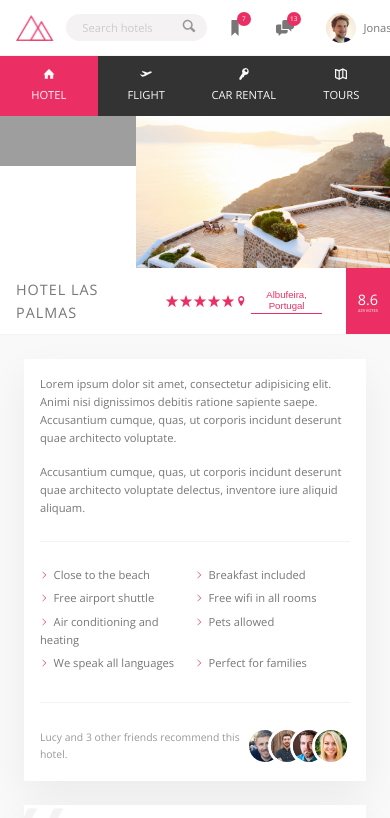
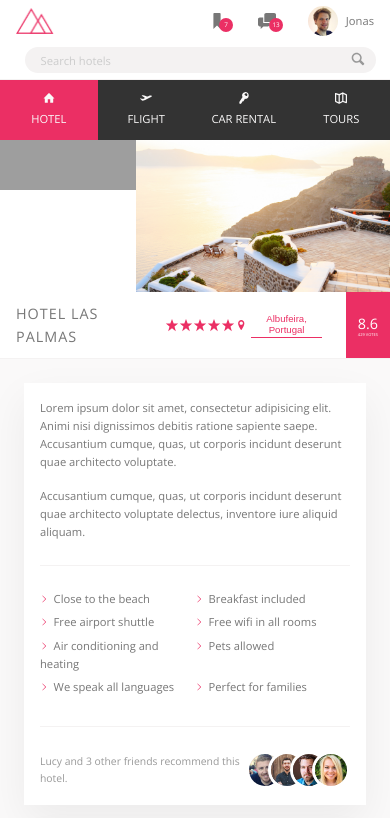
Before and after one commit to jiangmichael1/Learning-Sass-Flexbox-Trillo, a plain HTML site: page index.html in a window 390 px wide. Shown: the top 818 px of the page. Drawn offline with nearby package versions, Linux system fonts and the light colour scheme; grey boxes are pictures that could not be loaded.

Commit message:
cleaned up search bar

```diff
--- a/css/style.css
+++ b/css/style.css
@@ -65,6 +65,11 @@ body {
   display: flex;
   justify-content: space-between;
   align-items: center; }
+  @media only screen and (max-width: 31.25em) {
+    .header {
+      flex-wrap: wrap;
+      height: 10rem;
+      align-content: space-around; } }
 
 .content {
   display: flex; }
@@ -128,6 +133,10 @@ body {
   display: flex;
   align-items: center;
   justify-content: center; }
+  @media only screen and (max-width: 31.25em) {
+    .search {
+      order: 1;
+      flex: 0 0 100%; } }
   .search__input {
     font-family: inherit;
     font-size: inherit;
--- a/sass/_base.scss
+++ b/sass/_base.scss
@@ -29,6 +29,8 @@ $bp-largest: 75em;    //1200px
 $bp-large: 68.75em;   //1100px
 $bp-medium: 56.25em;   //900px
 $bp-small: 37.5em;     //600px
+$bp-smallest: 31.25em; //500px
+
 
 
 * {
--- a/sass/_component.scss
+++ b/sass/_component.scss
@@ -14,6 +14,11 @@
     display: flex;
     align-items: center;
     justify-content: center;
+
+    @media only screen and (max-width: $bp-smallest){
+        order: 1;
+        flex: 0 0 100%;
+    }
 
     &__input {
         font-family: inherit;
```
Also changed, not shown: sass/_layout.scss (+7 -0 lines).
